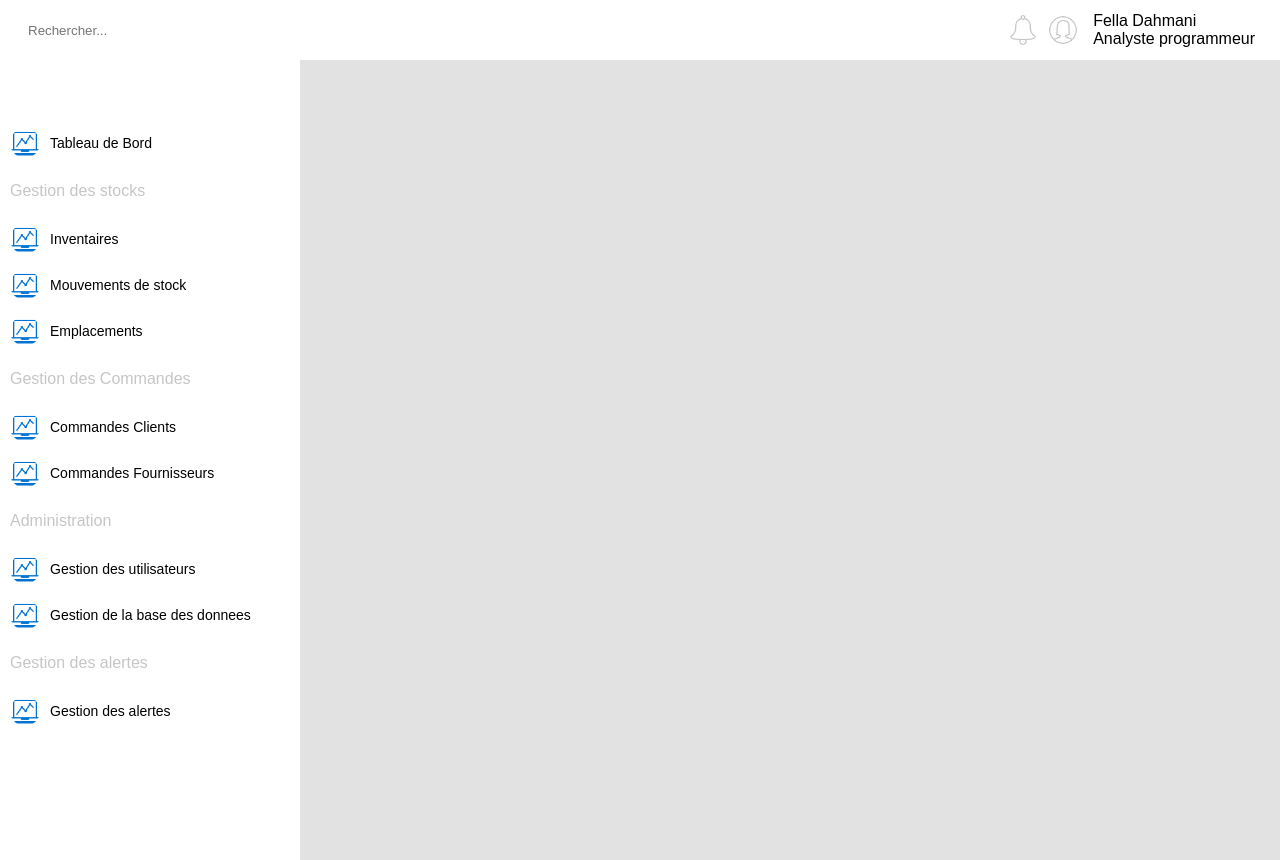
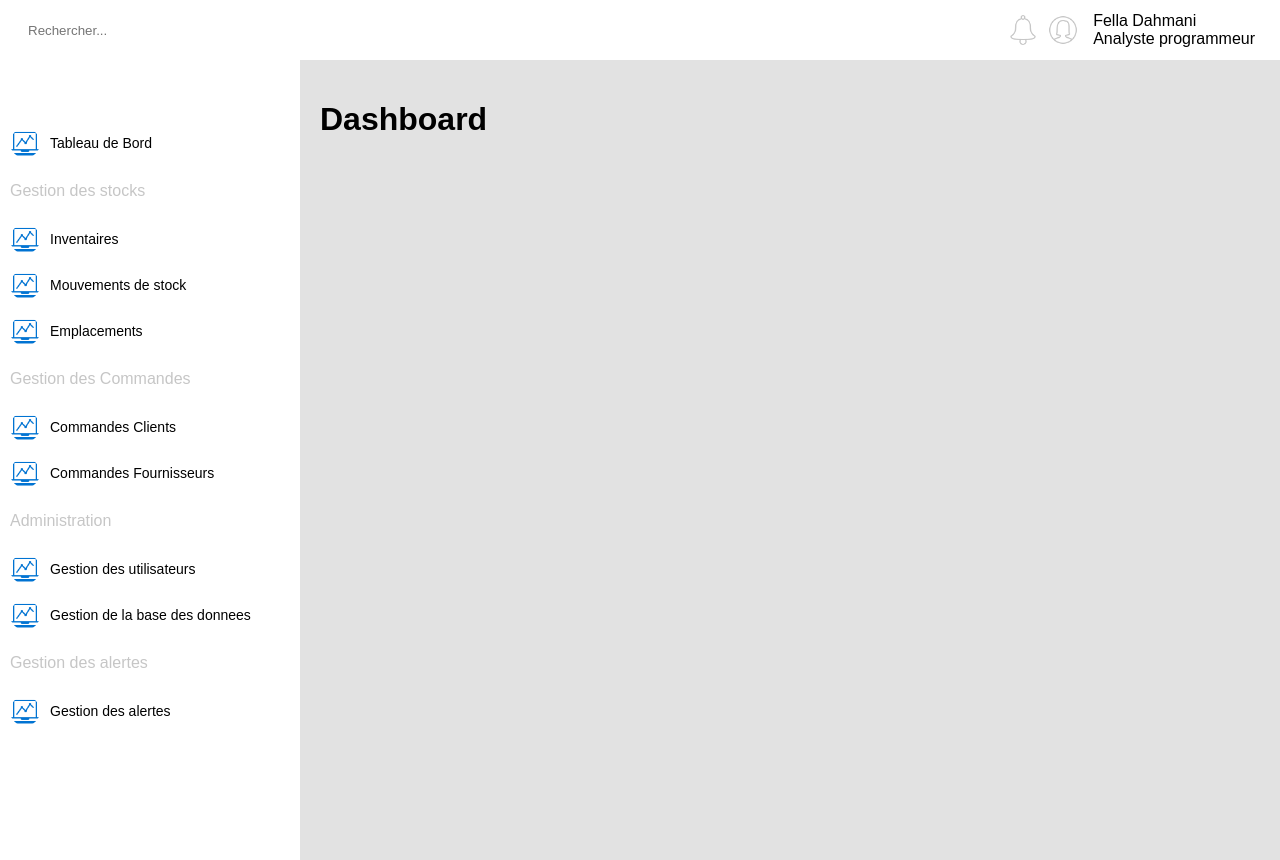
Before and after one commit to Fella-Dahmani/dashBoardReact, a React (Vite) app: page / in a window 1280 px wide. Built offline with nearby package versions, Linux system fonts and the light colour scheme; the HTML template or start-up script is replaced by a standard one.

Commit message:
routes.tsx updated

```diff
--- a/src/routes.tsx
+++ b/src/routes.tsx
@@ -11,6 +11,7 @@ import BddManagement from './components/administration/pages/BddManagement';
 function AppRoutes() {
     return (
         <Routes>
+            <Route path="/" element={<DashBoard />} />
             <Route path="/inventaires" element={<Inventaires />} />
             <Route path="/stockMouvements" element={<StockMouvements />} />
             <Route path="/locations" element={<Locations />} />
@@ -18,7 +19,6 @@ function AppRoutes() {
             <Route path="/supplierOrders" element={<SupplierOrders />} />
             <Route path="/usersManagement" element={<UsersManagement />} />
             <Route path="/bddManagement" element={<BddManagement />} />
-            <Route path="/bddManagement" element={<BddManagement />} />
         </Routes>
     );
 }
```
